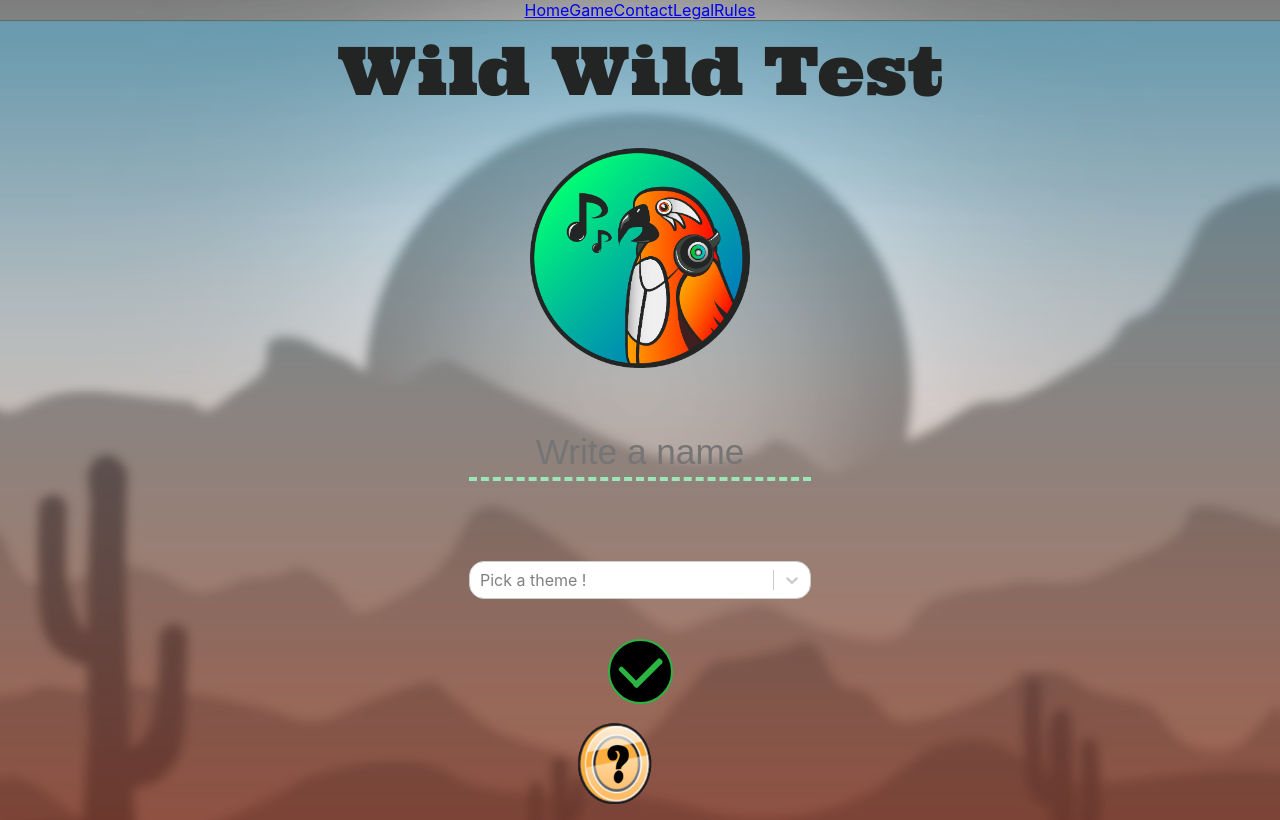
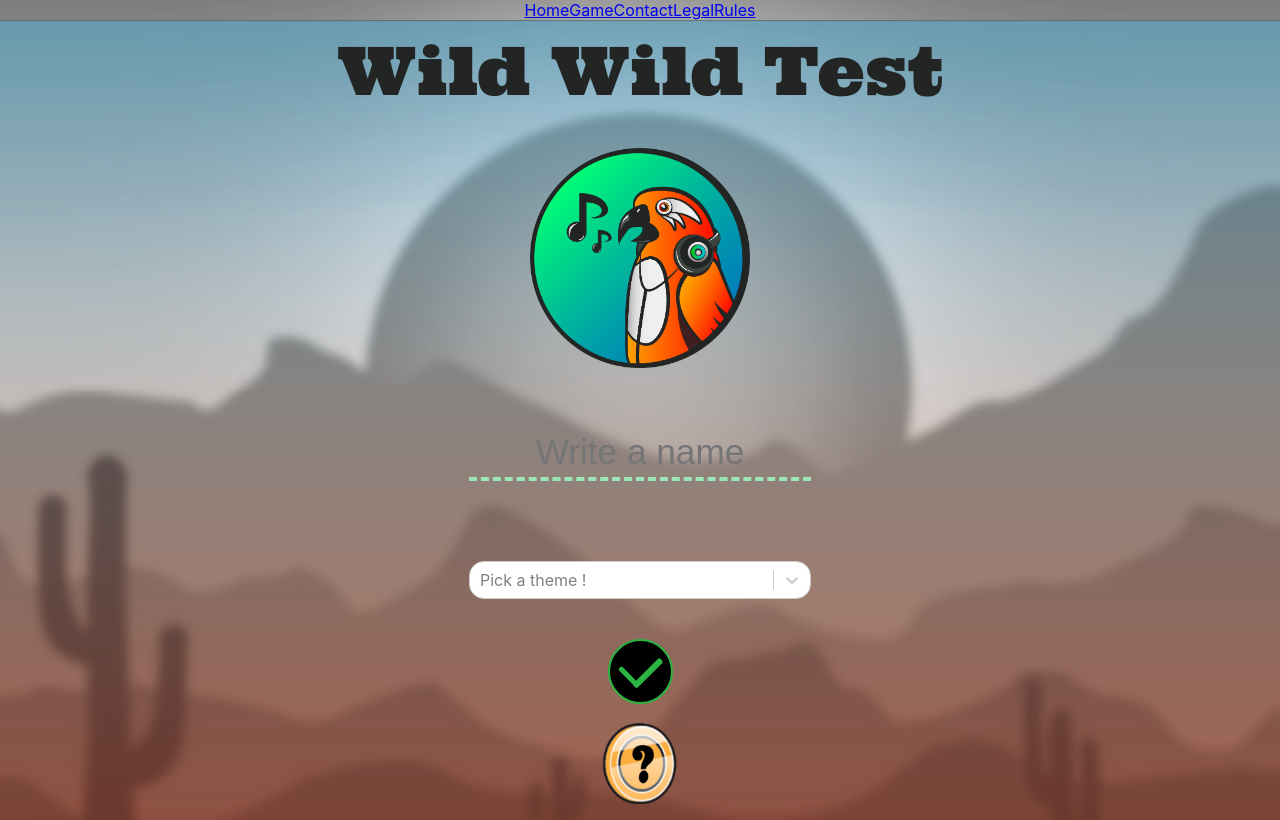
Before and after one commit to alexandre-peyrichout/Wild-Wild-Test-API-YouTube, a React (Create React App) app: page / in a window 1280 px wide. Built offline with nearby package versions, Linux system fonts and the light colour scheme.

Commit message:
fix rules icon

```diff
--- a/src/components/Home/RulesBtn.css
+++ b/src/components/Home/RulesBtn.css
@@ -1,6 +1,5 @@
 #help_coin {
   max-width: 90px;
-  margin: 0px 50px 0px 0px;
 }
 
 .help_coin {
```
